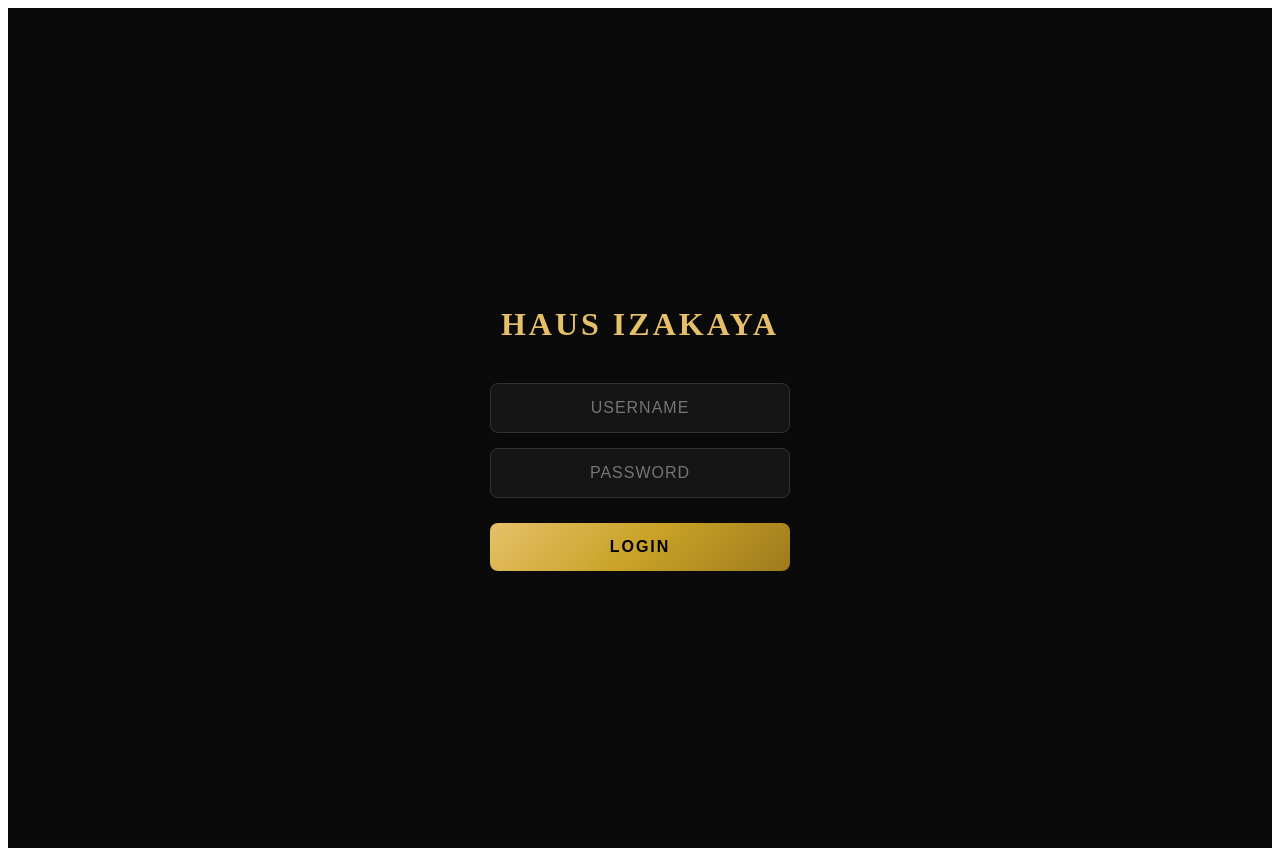
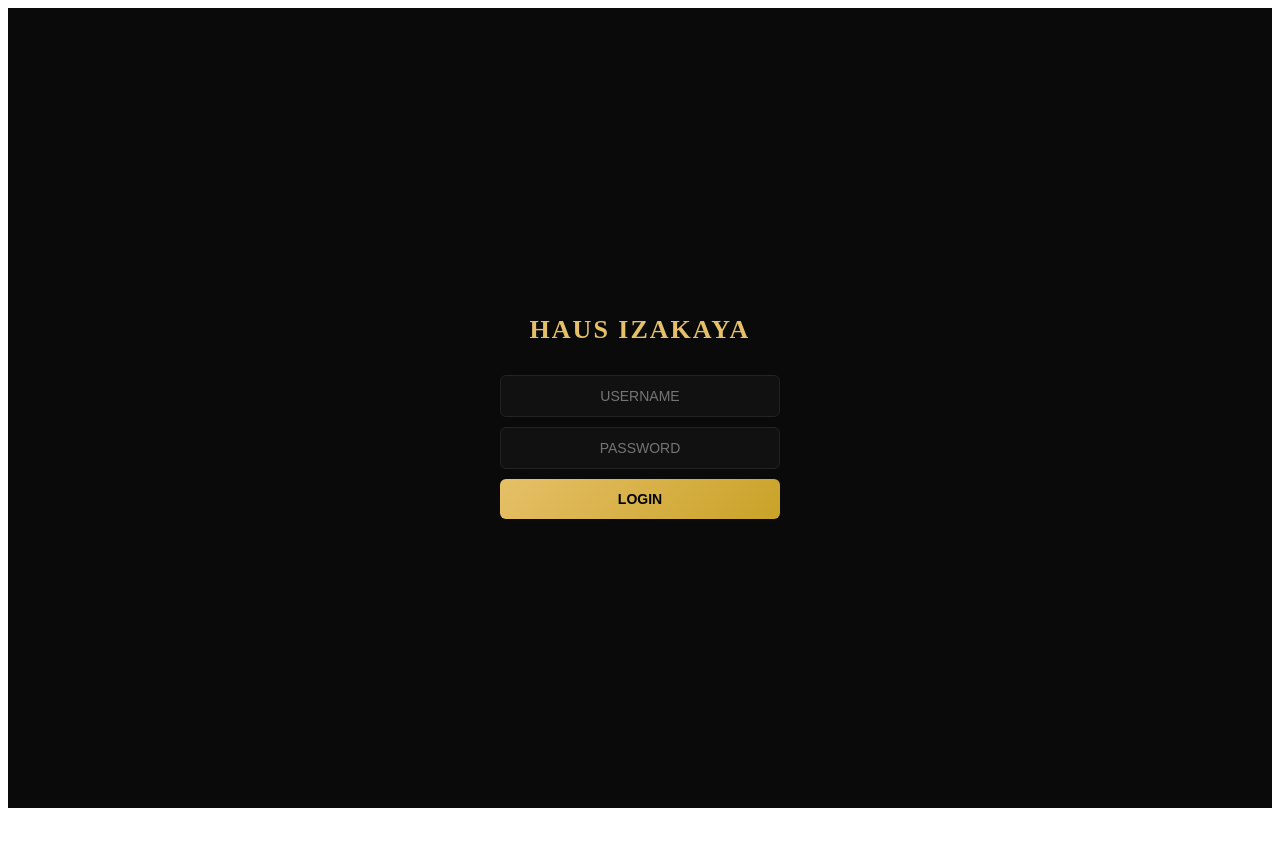
Before and after one commit to HAUSIZAKAYA/haus-stock-system2026, a React (Create React App) app: page / in a window 1280 px wide. After the commit the page ends 816 px from the top, so only its background shows below. Built offline with nearby package versions, Linux system fonts and the light colour scheme.

Commit message:
Update App.js

```diff
--- a/src/App.js
+++ b/src/App.js
@@ -1,4 +1,5 @@
 import React, { useState, useEffect } from "react";
+// หมายเหตุ: ตรวจสอบว่ามีไฟล์ StockPage.js และ SummaryPage.js ในโฟลเดอร์เดียวกันนะครับ
 import StockPage from "./StockPage";
 import SummaryPage from "./SummaryPage";
 
@@ -20,24 +21,13 @@ export default function App() {
     }
   }, []);
 
-  useEffect(() => {
-    const handleBeforeUnload = (e) => {
-      if (currentZone && currentView === "STOCK") {
-        e.preventDefault();
-        e.returnValue = "มีข้อมูลยังไม่บันทึก ต้องการออกจริงหรือไม่?";
-      }
-    };
-    window.addEventListener("beforeunload", handleBeforeUnload);
-    return () => window.removeEventListener("beforeunload", handleBeforeUnload);
-  }, [currentZone, currentView]);
-
   const handleLoginSuccess = (username, userRole) => {
     setUser(username);
     setRole(userRole);
     localStorage.setItem("HAUS_USER", username);
     localStorage.setItem("HAUS_ROLE", userRole);
     setShowWelcome(true);
-    setTimeout(() => setShowWelcome(false), 4000);
+    setTimeout(() => setShowWelcome(false), 3000);
   };
 
   const handleLogout = () => {
@@ -45,12 +35,11 @@ export default function App() {
       setUser(null);
       setRole(null);
       setCurrentZone(null);
-      setCurrentView("STOCK");
       localStorage.clear();
     }
   };
 
-  const selectZone = (zone, targetView = "STOCK") => {
+  const selectZone = (zone, targetView) => {
     setCurrentZone(zone);
     setCurrentView(targetView);
     if (role !== "ADMIN") {
@@ -61,56 +50,38 @@ export default function App() {
   if (!user) return <LoginScreen onLoginSuccess={handleLoginSuccess} />;
   if (showWelcome) return <WelcomeScreen username={user} />;
 
+  // --- หน้าเลือกเมนูหลัก (3 ปุ่ม) ---
   if (!currentZone) {
     return (
       <div style={styles.container}>
         <Header user={user} role={role} onLogout={handleLogout} />
 
         <div style={styles.menuWrapper}>
-          <h2 style={styles.sectionTitle}>ENTER STOCK</h2>
+          <h2 style={styles.menuSubtitle}>MAIN NAVIGATION</h2>
           <div style={styles.buttonGroup}>
-            <button
-              onClick={() => selectZone("BAR", "STOCK")}
-              style={styles.zoneBtn}
-            >
-              BAR
+            <button onClick={() => selectZone("BAR", "STOCK")} style={styles.mainBtn}>
+              🍺 สต็อกบาร์
+            </button>
+            <button onClick={() => selectZone("KITCHEN", "STOCK")} style={styles.mainBtn}>
+              🍳 สต็อกครัว
             </button>
             <button
-              onClick={() => selectZone("KITCHEN", "STOCK")}
-              style={styles.zoneBtn}
+              onClick={() => { setCurrentZone("ALL"); setCurrentView("SUMMARY"); }}
+              style={{...styles.mainBtn, border: '1px solid #C9A227', background: 'transparent', color: '#C9A227'}}
             >
-              KITCHEN
+              📊 วิว สต็อกซิสเต็ม
             </button>
           </div>
+        </div>
 
-          <h2
-            style={{
-              ...styles.sectionTitle,
-              color: "#C9A227",
-              marginTop: "30px",
-            }}
-          >
-            VIEW SUMMARY
-          </h2>
-          <div style={styles.buttonGroup}>
-            <button
-              onClick={() => selectZone("BAR", "SUMMARY")}
-              style={styles.summaryBtn}
-            >
-              BAR SUMMARY
-            </button>
-            <button
-              onClick={() => selectZone("KITCHEN", "SUMMARY")}
-              style={styles.summaryBtn}
-            >
-              KITCHEN SUMMARY
-            </button>
-          </div>
+        <div style={styles.footer}>
+          <p style={styles.familyText}>HAUS IZAKAYA MANAGEMENT SYSTEM</p>
         </div>
       </div>
     );
   }
 
+  // --- หน้าจอทำงาน (Stock / Summary) ---
   return (
     <div style={{ backgroundColor: "#0a0a0a", minHeight: "100vh" }}>
       <Header
@@ -118,64 +89,33 @@ export default function App() {
         role={role}
         onLogout={handleLogout}
         onBack={() => {
-          if (role === "ADMIN") {
-            setCurrentZone(null);
-            setCurrentView("STOCK");
-          } else {
-            alert("สิทธิ์ผู้ใช้งานทั่วไป กรุณาล็อกเอาต์เพื่อเปลี่ยนโซนครับ");
-          }
+          if (role === "ADMIN") { setCurrentZone(null); }
+          else { alert("กรุณาล็อกเอาต์เพื่อเปลี่ยนโซน"); }
         }}
       />
 
       {currentView === "STOCK" ? (
-        <StockPage
-          zone={currentZone}
-          username={user}
-          onFinish={() => setCurrentView("SUMMARY")}
-        />
+        <StockPage zone={currentZone} username={user} onFinish={() => setCurrentView("SUMMARY")} />
       ) : (
-        <SummaryPage
-          zone={currentZone}
-          username={user}
-          onBack={() => setCurrentView("STOCK")}
-        />
+        <SummaryPage zone={currentZone} username={user} onBack={() => setCurrentView("STOCK")} />
       )}
     </div>
   );
 }
 
+// --- Component ย่อย (Login & Welcome) ---
+
 function LoginScreen({ onLoginSuccess }) {
   const [username, setUsername] = useState("");
   const [password, setPassword] = useState("");
 
-  const handleLogin = (e) => {
-    e.preventDefault();
-    if (!username || !password) return alert("กรุณากรอกข้อมูลให้ครบครับ");
-    const role = username === "ADMIN_HAUS" ? "ADMIN" : "USER";
-    onLoginSuccess(username, role);
-  };
-
   return (
     <div style={styles.container}>
-      {/* เอาโลโก้ออกแล้ว ใช้ชื่อร้านหล่อๆ แทนครับ */}
       <h1 style={styles.brandName}>HAUS IZAKAYA</h1>
-      <form onSubmit={handleLogin} style={styles.form}>
-        <input
-          style={styles.input}
-          placeholder="USERNAME"
-          value={username}
-          onChange={(e) => setUsername(e.target.value.toUpperCase())}
-        />
-        <input
-          style={styles.input}
-          type="password"
-          placeholder="PASSWORD"
-          value={password}
-          onChange={(e) => setPassword(e.target.value)}
-        />
-        <button type="submit" style={styles.button}>
-          LOGIN
-        </button>
+      <form onSubmit={(e) => { e.preventDefault(); onLoginSuccess(username.toUpperCase(), username === "ADMIN_HAUS" ? "ADMIN" : "USER"); }} style={styles.form}>
+        <input style={styles.input} placeholder="USERNAME" onChange={(e) => setUsername(e.target.value)} />
+        <input style={styles.input} type="password" placeholder="PASSWORD" onChange={(e) => setPassword(e.target.value)} />
+        <button type="submit" style={styles.loginBtn}>LOGIN</button>
       </form>
     </div>
   );
@@ -187,9 +127,6 @@ function WelcomeScreen({ username }) {
       <h1 style={styles.brandName}>HAUS IZAKAYA</h1>
       <h2 style={styles.userName}>{username}</h2>
       <p style={styles.slogan}>Precision Stock. Elevated Service.</p>
-      <div style={styles.footer}>
-        <p style={styles.familyText}>PROUD TO BE HAUS FAMILY</p>
-      </div>
     </div>
   );
 }
@@ -197,185 +134,56 @@ function WelcomeScreen({ username }) {
 function Header({ user, role, onLogout, onBack }) {
   return (
     <div style={styles.header}>
-      <div style={{ display: "flex", alignItems: "center", gap: "10px" }}>
-        <div>
-          <div
-            style={{
-              color: "#E6C068",
-              fontSize: "16px",
-              fontWeight: "900",
-              fontFamily: "'Noto Serif JP', serif",
-            }}
-          >
-            HAUS IZAKAYA
-          </div>
-          <div
-            style={{ color: "#888", fontSize: "10px", letterSpacing: "1px" }}
-          >
-            USER: {user}
-          </div>
-        </div>
+      <div>
+        <div style={styles.headerBrand}>HAUS IZAKAYA</div>
+        <div style={styles.headerUser}>USER: {user}</div>
       </div>
       <div>
-        {role === "ADMIN" && onBack && (
-          <button onClick={onBack} style={styles.smallBtn}>
-            BACK
-          </button>
-        )}
-        <button
-          onClick={onLogout}
-          style={{
-            ...styles.smallBtn,
-            marginLeft: "10px",
-            color: "#ff4d4d",
-            borderColor: "#ff4d4d",
-          }}
-        >
-          LOGOUT
-        </button>
+        {onBack && role === "ADMIN" && <button onClick={onBack} style={styles.smallBtn}>BACK</button>}
+        <button onClick={onLogout} style={{...styles.smallBtn, marginLeft: '8px', color: '#ff4d4d', borderColor: '#ff4d4d'}}>OUT</button>
       </div>
     </div>
   );
 }
 
+// --- Styles (รีดไขมันแล้ว สวย แพง ไม่เบียด) ---
 const styles = {
   container: {
-    backgroundColor: "#0a0a0a",
-    minHeight: "100vh",
-    display: "flex",
-    flexDirection: "column",
-    alignItems: "center",
-    justifyContent: "center",
-    fontFamily: "sans-serif",
-    padding: "20px",
-    position: "relative",
+    backgroundColor: "#0a0a0a", minHeight: "100vh", display: "flex", flexDirection: "column",
+    alignItems: "center", justifyContent: "center", padding: "15px", boxSizing: "border-box"
   },
   brandName: {
-    fontFamily: "'Noto Serif JP', serif",
-    fontWeight: 900,
-    color: "#E6C068",
-    fontSize: "32px",
-    letterSpacing: "3px",
-    marginBottom: "40px",
-    textAlign: "center",
+    fontFamily: "'Noto Serif JP', serif", fontWeight: 900, color: "#E6C068",
+    fontSize: "26px", letterSpacing: "2px", marginBottom: "30px"
   },
-  userName: {
-    color: "#C9A227",
-    fontSize: "24px",
-    letterSpacing: "2px",
-    fontWeight: "bold",
-    marginBottom: "15px",
+  userName: { color: "#C9A227", fontSize: "20px", fontWeight: "bold", marginBottom: "10px" },
+  slogan: { color: "#666", fontSize: "12px", letterSpacing: "1px" },
+  form: { display: "flex", flexDirection: "column", width: "100%", maxWidth: "280px", gap: "10px" },
+  input: {
+    padding: "12px", borderRadius: "6px", border: "1px solid #222", backgroundColor: "#111",
+    color: "#E6C068", fontSize: "14px", textAlign: "center", outline: "none"
   },
-  slogan: {
-    color: "#fff",
-    fontSize: "14px",
-    letterSpacing: "2px",
-    fontWeight: 300,
-    textAlign: "center",
+  loginBtn: {
+    padding: "12px", background: "linear-gradient(135deg, #E6C068, #C9A227)",
+    color: "#000", border: "none", borderRadius: "6px", fontSize: "14px", fontWeight: "bold", cursor: "pointer"
   },
-  form: {
-    display: "flex",
-    flexDirection: "column",
-    width: "100%",
-    maxWidth: "300px",
-    gap: "15px",
+  menuWrapper: { width: "100%", maxWidth: "300px", textAlign: "center", marginTop: "20px" },
+  menuSubtitle: { color: "#444", fontSize: "10px", letterSpacing: "2px", marginBottom: "15px" },
+  buttonGroup: { display: "flex", flexDirection: "column", gap: "10px" },
+  mainBtn: {
+    padding: "16px", backgroundColor: "#151515", color: "#E6C068", border: "1px solid #333",
+    borderRadius: "8px", fontSize: "15px", fontWeight: "bold", cursor: "pointer", transition: "0.2s"
   },
-  input: {
-    padding: "15px",
-    borderRadius: "8px",
-    border: "1px solid #333",
-    backgroundColor: "#151515",
-    color: "#E6C068",
-    fontSize: "16px",
-    textAlign: "center",
-    outline: "none",
-    letterSpacing: "1px",
-    textTransform: "uppercase",
+  header: {
+    width: "100%", padding: "10px 15px", backgroundColor: "#000", display: "flex",
+    justifyContent: "space-between", alignItems: "center", borderBottom: "1px solid #222"
   },
-  button: {
-    padding: "15px",
-    background: "linear-gradient(135deg, #E6C068, #C9A227, #9F7A1C)",
-    color: "#000",
-    border: "none",
-    borderRadius: "8px",
-    fontSize: "16px",
-    fontWeight: "bold",
-    letterSpacing: "2px",
-    cursor: "pointer",
-    marginTop: "10px",
+  headerBrand: { color: "#E6C068", fontSize: "14px", fontWeight: "900", fontFamily: "'Noto Serif JP', serif" },
+  headerUser: { color: "#666", fontSize: "9px" },
+  smallBtn: {
+    background: "transparent", color: "#888", border: "1px solid #444",
+    padding: "4px 10px", borderRadius: "4px", fontSize: "9px", fontWeight: "bold"
   },
-  footer: {
-    position: "absolute",
-    bottom: "40px",
-    width: "100%",
-    textAlign: "center",
-  },
-  familyText: { color: "#666", fontSize: "10px", letterSpacing: "3px" },
-
-  menuWrapper: {
-    display: "flex",
-    flexDirection: "column",
-    alignItems: "center",
-    width: "100%",
-    marginTop: "40px",
-  },
-  sectionTitle: {
-    color: "#E6C068",
-    letterSpacing: "2px",
-    fontSize: "14px",
-    marginBottom: "15px",
-    fontWeight: "bold",
-  },
-  buttonGroup: {
-    display: "flex",
-    flexDirection: "column",
-    gap: "15px",
-    width: "100%",
-    maxWidth: "300px",
-  },
-  zoneBtn: {
-    padding: "20px",
-    backgroundColor: "#151515",
-    color: "#E6C068",
-    border: "1px solid #C9A227",
-    borderRadius: "8px",
-    fontSize: "16px",
-    fontWeight: "bold",
-    cursor: "pointer",
-    letterSpacing: "1px",
-    width: "100%",
-  },
-  summaryBtn: {
-    padding: "15px",
-    backgroundColor: "transparent",
-    color: "#C9A227",
-    border: "1px dashed #C9A227",
-    borderRadius: "8px",
-    fontSize: "14px",
-    fontWeight: "bold",
-    cursor: "pointer",
-    letterSpacing: "1px",
-    width: "100%",
-  },
-
-  header: {
-    width: "100%",
-    padding: "15px 20px",
-    backgroundColor: "#111",
-    display: "flex",
-    justifyContent: "space-between",
-    alignItems: "center",
-    boxSizing: "border-box",
-    borderBottom: "1px solid #333",
-  },
-  smallBtn: {
-    background: "transparent",
-    color: "#ccc",
-    border: "1px solid #555",
-    padding: "6px 12px",
-    borderRadius: "4px",
-    fontSize: "10px",
-    cursor: "pointer",
-    fontWeight: "bold",
-  },
+  footer: { marginTop: "40px" },
+  familyText: { color: "#333", fontSize: "9px", letterSpacing: "2px" }
 };
```
